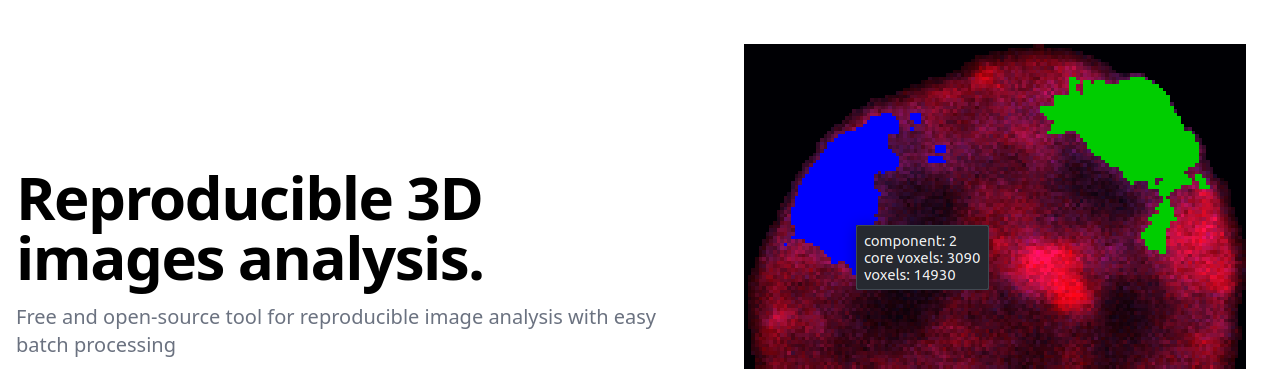
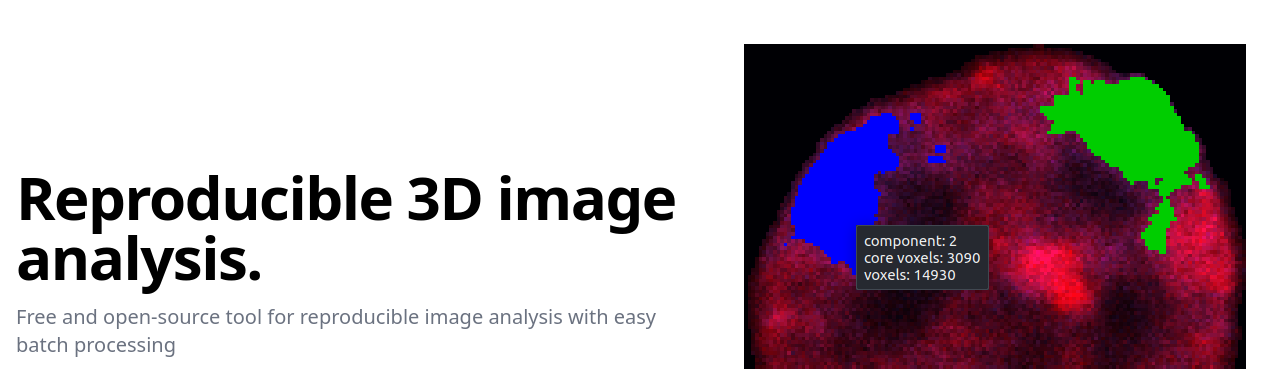
Before and after one commit to PartSeg/PartSeg.github.io, a plain HTML site: page index.html in a window 1280 px wide. Shown: the part 68-437 px from the top of the page. Drawn offline with nearby package versions, Linux system fonts and the light colour scheme.

Commit message:
remove obsolete `s`

```diff
--- a/index.html
+++ b/index.html
@@ -109,7 +109,7 @@
     <div class="grid max-w-screen-xl px-4 pt-20 pb-8 mx-auto lg:gap-8 xl:gap-0 lg:py-16 lg:grid-cols-12 lg:pt-28">
         <div class="mr-auto place-self-center lg:col-span-7">
             <h1 class="max-w-2xl mb-4 text-4xl font-extrabold leading-none tracking-tight md:text-5xl xl:text-6xl dark:text-white">
-                Reproducible 3D images analysis.</h1>
+                Reproducible 3D image analysis.</h1>
             <p class="max-w-2xl mb-6 font-light text-gray-500 lg:mb-8 md:text-lg lg:text-xl dark:text-gray-400">
                 Free and open-source tool for reproducible image analysis with easy batch processing</p>
             <div class="space-y-4 sm:flex sm:space-y-0 sm:space-x-4">
```
